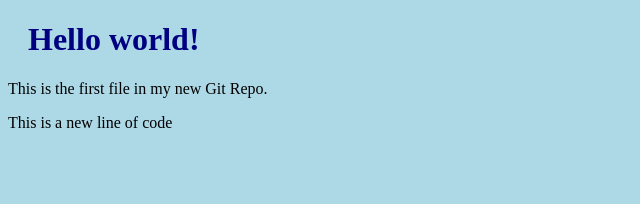
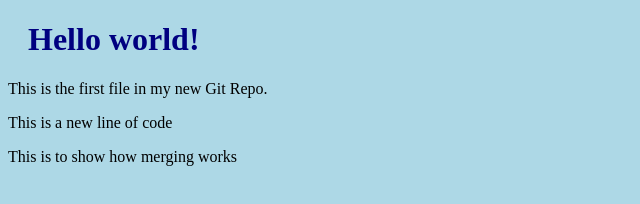
Before and after one commit to rohithkumarmalla/hello-world, a plain HTML site: page index.html in a window 1280 px wide. Shown: the whole page, without its empty margins (0-640 px from the left). Drawn offline with Linux system fonts and the light colour scheme.

Commit message:
Updated index.html with emergency fix
this fix is done in a new branch emergency-fix and deleted it after this commit

```diff
--- a/index.html
+++ b/index.html
@@ -11,6 +11,7 @@
 <h1>Hello world!</h1>
 <p>This is the first file in my new Git Repo.</p>
 <p>This is a new line of code</p>
+<p>This is to show how merging works</p>
 
 </body>
 
```
